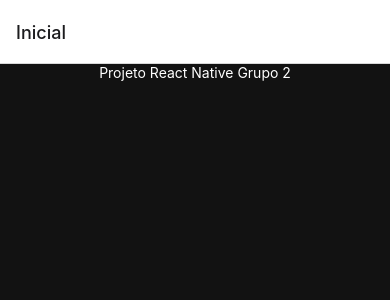
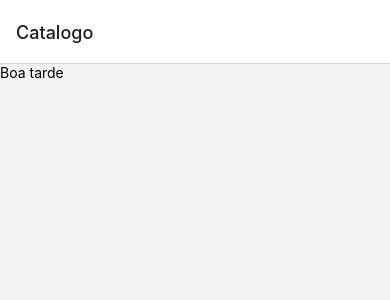
Before and after one commit to HeitorCalmeida/trabalho-final-react-native, a React Native app: screen /Catalogo in a window 390 px wide. Shown: the top 300 px of the page. Built offline with nearby package versions, Linux system fonts and the light colour scheme.

Commit message:
implementar axios

```diff
--- a/package.json
+++ b/package.json
@@ -12,6 +12,7 @@
   "dependencies": {
     "@react-navigation/native": "^6.0.10",
     "@react-navigation/native-stack": "^6.6.2",
+    "axios": "^0.27.2",
     "expo": "~45.0.0",
     "expo-status-bar": "~1.3.0",
     "react": "17.0.2",
--- a/src/rotas/index.tsx
+++ b/src/rotas/index.tsx
@@ -2,6 +2,7 @@ import React from "react";
 import { createNativeStackNavigator } from "@react-navigation/native-stack";
 import { PagInicial } from "../screens/PagInicial";
 import { NavigationContainer } from "@react-navigation/native";
+import { Catalogo } from "../screens/Catalogo";
 
 const Stack = createNativeStackNavigator();
 
@@ -9,12 +10,13 @@ export const Rotas = () => {
   return (
     <NavigationContainer>
       <Stack.Navigator
-        initialRouteName="Inicial"
+        initialRouteName="Catalogo"
         screenOptions={{
           headerShown: true,
         }}
       >
         <Stack.Screen name="Inicial" component={PagInicial} />
+        <Stack.Screen name="Catalogo" component={Catalogo} />
       </Stack.Navigator>
     </NavigationContainer>
   );
--- /dev/null
+++ b/src/screens/Catalogo/index.tsx
@@ -0,0 +1,25 @@
+import React from "react";
+import { Text, View } from "react-native";
+import api from "../../services/api";
+
+const apiKey = 'api_key=cd70ccaa5142525fa97293402321f923';
+const language = 'language=pt-BR';
+
+export const Catalogo = () => {
+
+    function Click(){
+        //seta no contexto a posicao do filme
+    }
+
+    function filmes(){
+        const init = async () => {
+            const response = await api.get('');
+        }
+    }
+
+    return(
+        <View>
+            <Text>Boa tarde</Text>
+        </View>
+    )
+}
--- a/src/screens/PagInicial/index.tsx
+++ b/src/screens/PagInicial/index.tsx
@@ -1,10 +1,12 @@
 import React from 'react';
 import { StatusBar } from 'expo-status-bar';
-import { StyleSheet, Text, View } from 'react-native';
+import { Text, View } from 'react-native';
 import styles from "./style"
 import { CardInicial } from './../../components/cardInicial/index';
 
+
 export const PagInicial = () => {
+
     return (
         <View style={styles.container}>
             <Text style={[{ color: "#fff" }]}>Projeto React Native Grupo 2</Text>
--- /dev/null
+++ b/src/services/api.tsx
@@ -0,0 +1,7 @@
+import axios from "axios";
+
+const api = axios.create({
+    baseURL:'https://api.themoviedb.org/3',
+});
+
+export default api;
```
Also changed, not shown: src/components/CardCatalogo/index.tsx (added, +12 -0 lines), src/screens/Filme/index.tsx (added, +10 -0 lines), src/components/CardCatalogo/style.ts (added), src/screens/Catalogo/style.ts (added), src/screens/Filme/style.ts (added), 2 other files (tests, documents, lock files or other folders).
